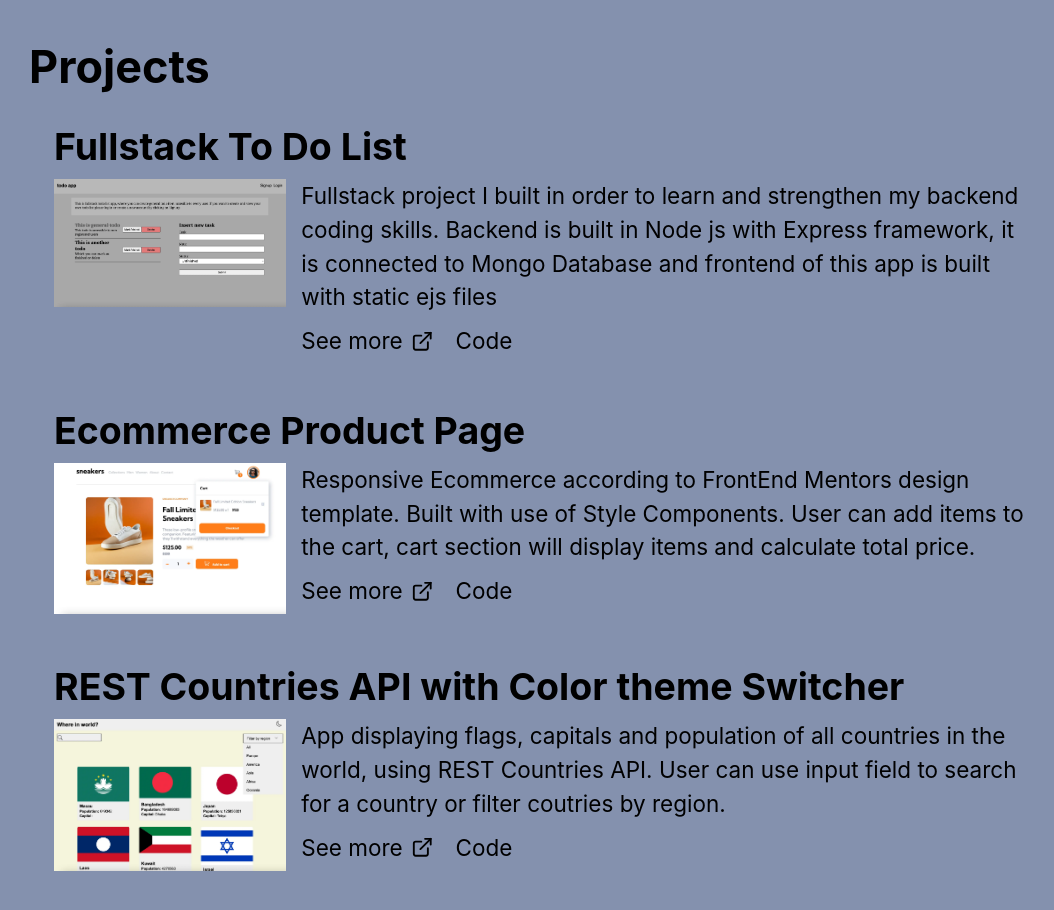
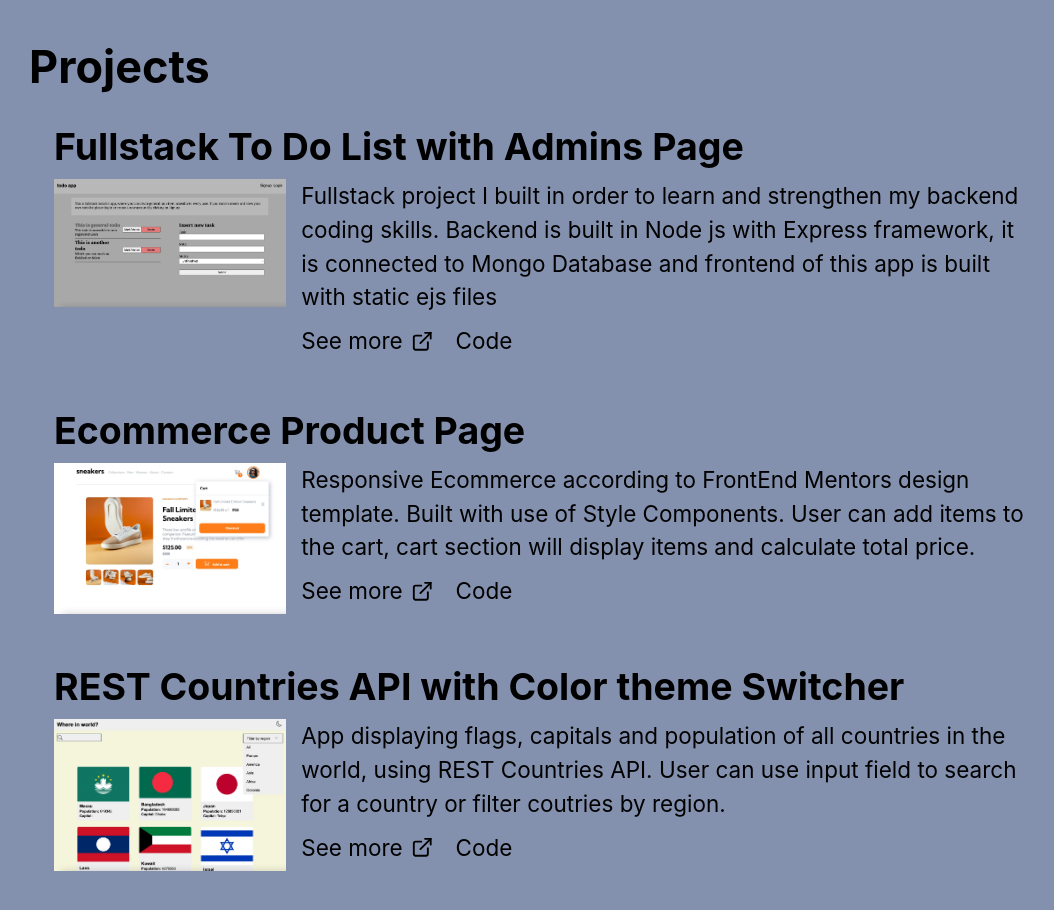
Before and after one commit to Straces1/portfolio, a React (Vite) app: page / in a window 1280 px wide. Shown: the part 840-1750 px from the top of the page, without its empty margins (99-1153 px from the left). Built offline with nearby package versions, Linux system fonts and the light colour scheme.

Commit message:
chane of title

```diff
--- a/src/components/Projects.jsx
+++ b/src/components/Projects.jsx
@@ -13,7 +13,7 @@ function Projects() {
 
     const projects = [
         {
-            heading: "Fullstack To Do List",
+            heading: "Fullstack To Do List with Admins Page",
             imgSrc: './images/todolist.webp',
             text: "Fullstack project I built in order to learn and strengthen my backend coding skills. Backend is built in Node js with Express framework, it is connected to Mongo Database and frontend of this app is built with static ejs files",
             linkPage: 'https://todo-backend-app.cyclic.cloud',
```
